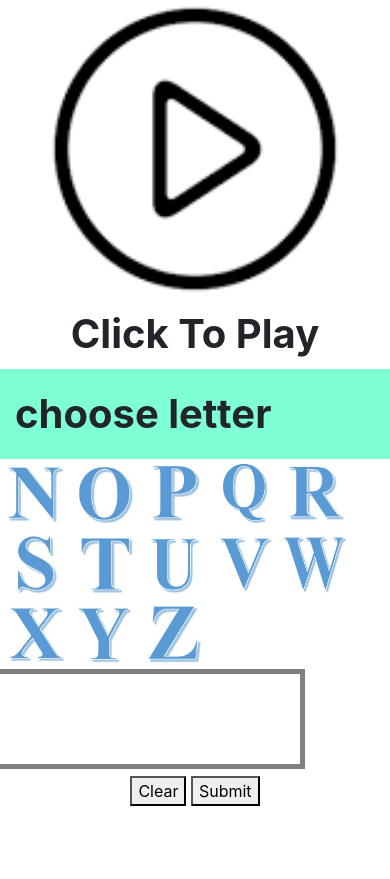
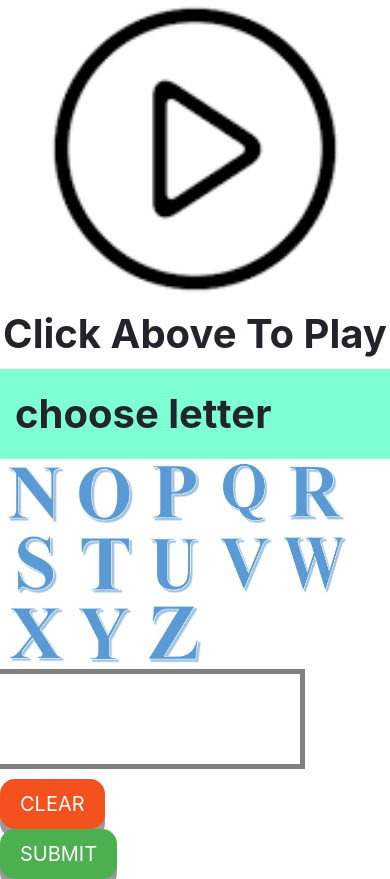
Before and after one commit to pow25/UIdesign, a Flask app: page /letter/1 in a window 390 px wide. Shown: the part 301-1180 px from the top of the page. Before the commit the page ends 1107 px from the top, so only its background shows below. Run offline with Flask 2, Linux system fonts and the light colour scheme; some libraries are stand-ins or nearby versions.

Commit message:
updating letter gifs and html/css

```diff
--- a/static/letter.css
+++ b/static/letter.css
@@ -39,6 +39,53 @@
     color: black;
     padding-right:10px;
 }
+.padding{
+    padding-top:10px;
+}
 .btn{
     text-align:center;
 }
+.submit_button {
+    display: inline-block;
+    padding: 10px 20px;
+    font-size: 20px;
+    cursor: pointer;
+    text-align: center;
+    text-decoration: none;
+    outline: none;
+    color: #fff;
+    background-color: #4CAF50;
+    border: none;
+    border-radius: 15px;
+    box-shadow: 0 9px #999;
+  }
+
+.submit_button:hover {background-color: #3e8e41}
+
+.submit_button:active {
+    background-color: #3e8e41;
+    box-shadow: 0 5px #666;
+    transform: translateY(4px);
+}
+.clear_button {
+    display: inline-block;
+    padding: 10px 20px;
+    font-size: 20px;
+    cursor: pointer;
+    text-align: center;
+    text-decoration: none;
+    outline: none;
+    color: #fff;
+    background-color: #f4511e;
+    border: none;
+    border-radius: 15px;
+    box-shadow: 0 9px #999;
+  }
+
+.clear_button:hover {background-color: #d34419}
+
+.clear_button:active {
+    background-color: #f4511e;
+    box-shadow: 0 5px #666;
+    transform: translateY(4px);
+}
--- a/templates/letter.html
+++ b/templates/letter.html
@@ -22,7 +22,7 @@
             </div>
             <div class="col-md-6">
                 <img id="gif" src="/static/other/play.png">
-                <div id="instruction">Click To Play</div>
+                <div id="instruction">Click Above To Play</div>
             </div>
             <div class="col-md-3">
                 <div class="blue">choose letter</div>
@@ -35,11 +35,16 @@
             </div>
             <div class="col-md-2"></div>
         </div>
-        <div class="row">
-            <div class="col btn">
-                <button id="btn_clear">Clear</button>
-                <button id="btn_submit">Submit</button>
+        <div class="row padding">
+            <div class="col-md-3"></div>
+            <div class="col-md-2">
+                <button id="btn_clear" class="clear_button">CLEAR</button>
             </div>
+            <div class="col-md-2"></div>
+            <div class="col-md-2">
+                <button id="btn_submit" class="submit_button">SUBMIT</button>
+            </div>
+            <div class="col-md-3"></div>
         </div>
     </div>
 </body>
```
Also changed, not shown: templates/after_shape.html (+9 -1 lines), static/gifs/one1.gif, static/gifs/one2.gif, static/gifs/one3.gif, static/gifs/three1.gif, static/gifs/three2.gif, static/gifs/three3.gif, static/letters/end - Copy (2).jpg (added), static/letters/end - Copy.jpg (added), static/letters/end.jpg (added), 3 other files.
